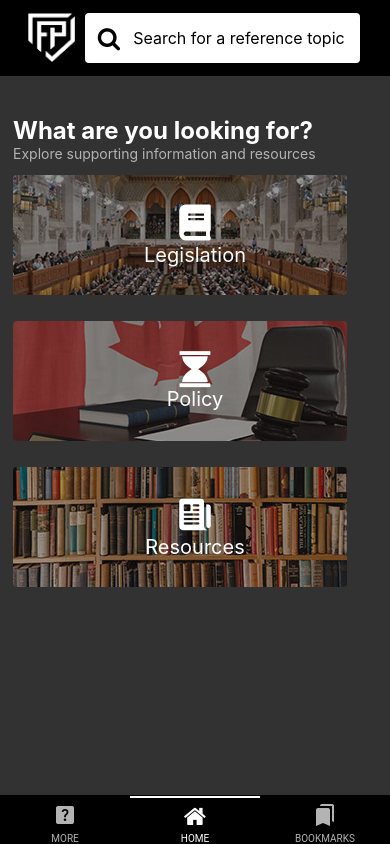
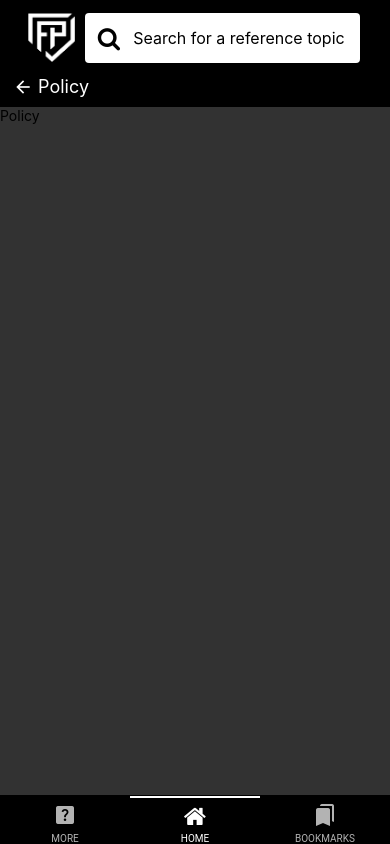
Before and after one commit to OrganizedIsolatedInsect/Field-Point, a React Native app: screen /Policy in a window 390 px wide. Built offline with nearby package versions, Linux system fonts and the light colour scheme; what react-native-sqlite-storage would draw is missing.

Commit message:
Breadcrumb added to temp screens

```diff
--- a/src/Data/HomeScreenData.js
+++ b/src/Data/HomeScreenData.js
@@ -6,43 +6,40 @@ import { Color } from "../Shared/styles.js";
 
 const HomeScreenData = [
   {
-    "id": 1,
-    "name": "Legislation",
-    "iconStyle": "FontAwesome5",
-    "iconName": "book",
-    "buttonText": "Legislation",
-    "iconSize": 36,
-    "iconColor": Color.primaryText,
-    "imgURI": require("../Assets/Imgs/Home-Screen/Legislation-button-home-334x120.jpg"),
-    "buttonPress": "LegislationStack",
-
+    id: 1,
+    name: "Legislation",
+    iconStyle: "FontAwesome5",
+    iconName: "book",
+    buttonText: "Legislation",
+    iconSize: 36,
+    iconColor: Color.primaryText,
+    imgURI: require("../Assets/Imgs/Home-Screen/Legislation-button-home-334x120.jpg"),
+    buttonPress: "LegislationStack",
   },
 
   {
-    "id": 2,
-    "name": "Policy",
-    "iconStyle": "FontAwesome",
-    "iconName": "hourglass",
-    "buttonText": "Policy",
-    "iconSize": 36,
-    "iconColor": Color.primaryText,
-    "imgURI": require("../Assets/Imgs/Home-Screen/Policy-button-home334x120.jpg"),
-    "buttonPress": "PolicyScreen",
-
+    id: 2,
+    name: "Policy",
+    iconStyle: "FontAwesome",
+    iconName: "hourglass",
+    buttonText: "Policy",
+    iconSize: 36,
+    iconColor: Color.primaryText,
+    imgURI: require("../Assets/Imgs/Home-Screen/Policy-button-home334x120.jpg"),
+    buttonPress: "Policy",
   },
 
   {
-    "id": 3,
-    "name": "Resources",
-    "iconStyle": "Ionicons",
-    "iconName": "newspaper",
-    "buttonText": "Resources",
-    "iconSize": 36,
-    "iconColor": Color.primaryText,
-    "imgURI": require("../Assets/Imgs/Home-Screen/Resources-button-home-334x120.jpg"),
-    "buttonPress": "ResourcesScreen",
+    id: 3,
+    name: "Resources",
+    iconStyle: "Ionicons",
+    iconName: "newspaper",
+    buttonText: "Resources",
+    iconSize: 36,
+    iconColor: Color.primaryText,
+    imgURI: require("../Assets/Imgs/Home-Screen/Resources-button-home-334x120.jpg"),
+    buttonPress: "Resources",
+  },
+];
 
-  }
-]
-
-export default HomeScreenData
+export default HomeScreenData;
--- a/src/Screens/Policy/PolicyScreen.js
+++ b/src/Screens/Policy/PolicyScreen.js
@@ -1,12 +1,14 @@
-import { View, Text } from 'react-native'
-import React from 'react'
+import { View, Text } from "react-native";
+import React from "react";
+import Breadcrumb from "../../Shared/Components/header/Breadcrumb";
 
 const Policy = () => {
   return (
     <View>
+      <Breadcrumb />
       <Text>Policy</Text>
     </View>
-  )
-}
+  );
+};
 
-export default Policy
+export default Policy;
--- a/src/Screens/Resources/ResourcesScreen.js
+++ b/src/Screens/Resources/ResourcesScreen.js
@@ -1,12 +1,14 @@
-import { View, Text } from 'react-native'
-import React from 'react'
+import { View, Text } from "react-native";
+import React from "react";
+import Breadcrumb from "../../Shared/Components/header/Breadcrumb";
 
 const Resources = () => {
   return (
     <View>
+      <Breadcrumb />
       <Text>Resources</Text>
     </View>
-  )
-}
+  );
+};
 
-export default Resources
+export default Resources;
--- a/src/Shared/Navigation/HomeStackNavigator.js
+++ b/src/Shared/Navigation/HomeStackNavigator.js
@@ -17,8 +17,8 @@ const HomeStack = () => {
         name="LegislationStack"
         component={LegislationStack}
       />
-      <HomeStackNavigator.Screen name="PolicyScreen" component={PolicyScreen} />
-      <HomeStackNavigator.Screen name="ResourcesScreen" component={ResourcesScreen} />
+      <HomeStackNavigator.Screen name="Policy" component={PolicyScreen} />
+      <HomeStackNavigator.Screen name="Resources" component={ResourcesScreen} />
     </HomeStackNavigator.Navigator>
   );
 };
```
